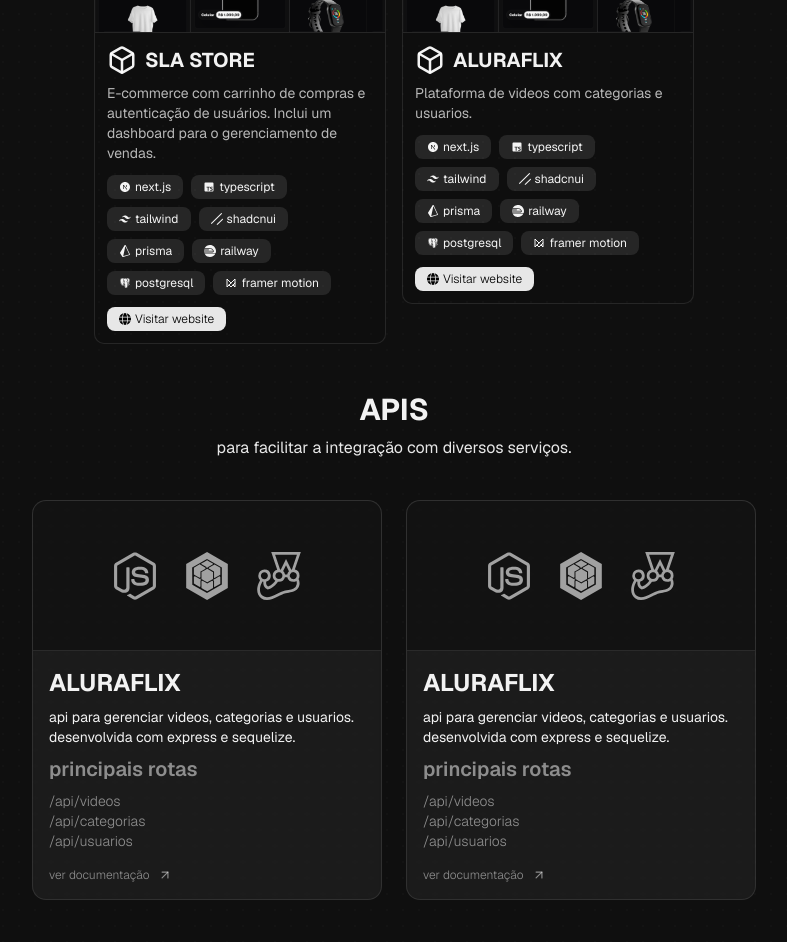
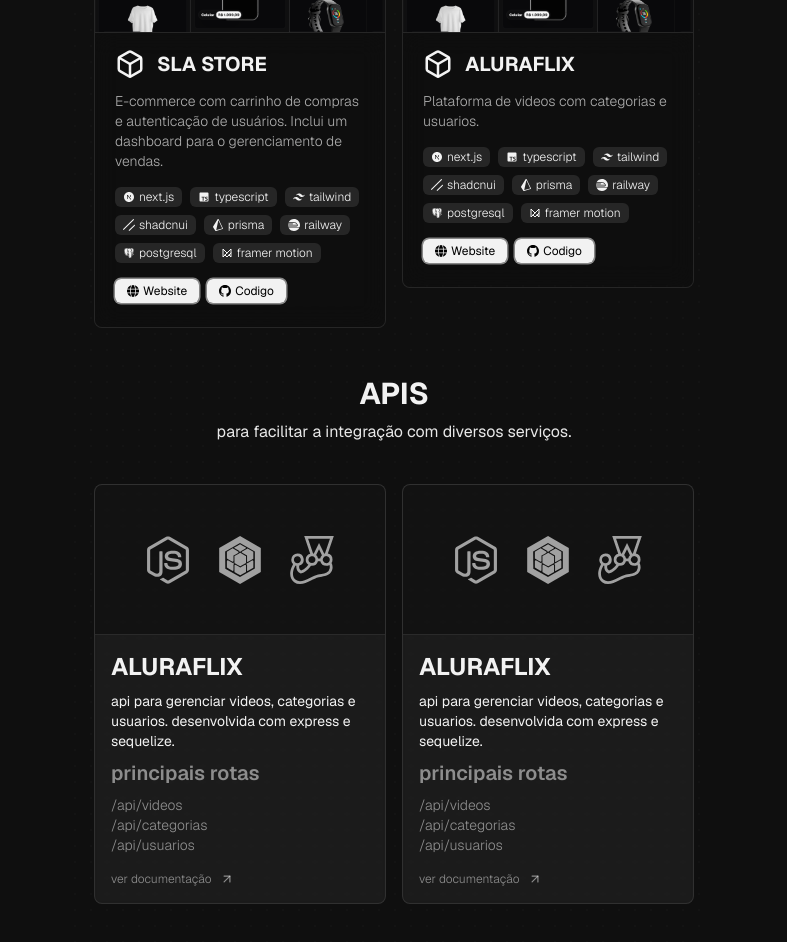
Before and after one commit to Cassiollopes/portifolio, a Next.js app: page / in a window 1280 px wide. Shown: the part 820-1762 px from the top of the page, without its empty margins (246-1033 px from the left). Built offline with nearby package versions, Linux system fonts and the light colour scheme.

Commit message:
modified:   src/app/layout.tsx 	modified:   src/app/page.tsx 	modified:   src/components/api-card.tsx 	modified:   src/components/hero.tsx 	modified:   src/components/project-card.tsx

```diff
--- a/src/app/layout.tsx
+++ b/src/app/layout.tsx
@@ -25,7 +25,7 @@
   return (
     <html lang="en">
       <body
-        className={`${geistSans.className} ${geistMono.variable} antialiased`}
+        className={`${geistSans.className} ${geistMono.variable} antialiased scroll-smooth`}
       >
         {children}
       </body>
--- a/src/app/page.tsx
+++ b/src/app/page.tsx
@@ -23,19 +23,21 @@
     flex items-center justify-start flex-col min-h-screen overflow-hidden"
     >
       <Hero />
-      <div className="flex flex-col text-2xl font-bold items-center w-full gap-12 relative pt-4 max-w-[1200px] px-5">
+      <div className="flex flex-col text-2xl font-bold items-center w-full gap-12 relative pt-4 max-w-[640px] md:px-5">
         <DotPattern
           className={cn(
             "[mask-image:radial-gradient(700_circle_at_center,white,transparent)] opacity-5"
           )}
         />
-        <div className="flex flex-col gap-10 items-center">
+        <div className="flex flex-col gap-10 items-center max-md:px-5">
           <div className="w-fit md:text-3xl flex-col uppercase">
             <h1>Projetos Fullstack</h1>
             <div className="rounded w-full h-[1px] bg-gradient-to-r from-sky-100/0 via-sky-300 to-sky-100/0" />
           </div>
-          <div className="flex gap-4 max-md:flex-col max-w-[600px]">
+          <div className="flex gap-4 max-md:flex-col">
             <ProjectCard
+              link="https://e-commerce-rho-eosin.vercel.app/"
+              sourceLink="https://github.com/cassiollopes/e-commerce"
               title="sla store"
               description="E-commerce com carrinho de compras e autenticação de usuários. Inclui um dashboard para o gerenciamento de vendas."
               images={["/mobile.png", "/desktop.png"]}
@@ -52,6 +54,8 @@
               ]}
             />
             <ProjectCard
+              link="https://aluraflix.vercel.app/"
+              sourceLink="https://github.com/cassiollopes/aluraflix"
               title="AluraFlix"
               description="Plataforma de videos com categorias e usuarios."
               images={["/mobile.png", "/desktop.png"]}
@@ -70,13 +74,21 @@
           </div>
         </div>
         <div className="w-full flex flex-col items-center justify-start relative gap-10 pb-20">
-          <div className="flex flex-col items-center justify-center gap-2">
+          <div className="flex flex-col items-center justify-center gap-2 max-md:px-5">
             <h1 className="uppercase md:text-3xl">Apis</h1>
             <h2 className="text-base font-normal lowercase text-white/90 text-center">
               para facilitar a integração com diversos serviços.
             </h2>
           </div>
-          <div className="flex gap-6 max-md:flex-col">
+          <div
+            className="flex gap-4 max-md:overflow-x-scroll max-md:w-full max-md:flex-nowrap max-md:px-5 scroll-smooth"
+            style={{
+              scrollbarWidth: "none",
+              msOverflowStyle: "none",
+              scrollSnapType: "x mandatory",
+            }}
+          >
+            <div style={{ scrollSnapAlign: "center" }}>
               <ApiCard
                 icons={[
                   <FaNodeJs key="nodejs" />,
@@ -88,6 +100,9 @@
                 link=""
                 title="AluraFlix"
               />
+            </div>
+
+            <div style={{ scrollSnapAlign: "center" }}>
               <ApiCard
                 icons={[
                   <FaNodeJs key="nodejs" />,
@@ -103,5 +118,6 @@
           </div>
         </div>
       </div>
+    </div>
   );
 }
--- a/src/components/api-card.tsx
+++ b/src/components/api-card.tsx
@@ -16,7 +16,7 @@
   return (
     <Link
       href={link}
-      className="w-full max-w-[350px] h-full flex flex-col gap-4 items-start justify-start border hover:border-border/30 cursor-pointer rounded-xl bg-white/5 backdrop-blur-[1.5px] transition-all duration-200 ease-in-out group overflow-hidden"
+      className="w-full max-md:min-w-[80vw] h-full flex flex-col gap-4 items-start justify-start border hover:border-border/30 cursor-pointer rounded-md bg-white/5 backdrop-blur-[1.5px] transition-all duration-200 ease-in-out group overflow-hidden"
     >
       <div className="h-[150px] w-full gap-6 bg-black/30 flex items-center justify-center text-5xl text-white/60 border-b">
         {icons.map((Icon) => Icon)}
--- a/src/components/hero.tsx
+++ b/src/components/hero.tsx
@@ -42,7 +42,7 @@
       <p className="md:text-center max-w-[500px] font-normal">
         Tenho 19 anos, estou no terceiro semestre da faculdade e procuro uma oportunidade de estágio na área de desenvolvimento de software.
       </p>
-      <div className="flex gap-2 items-center justify-center max-md:flex-col">
+      <div className="flex gap-2 items-center justify-center max-md:flex-col max-md:gap-3">
         {links.map((link, i) => (
           <Link
             key={i}
--- a/src/components/project-card.tsx
+++ b/src/components/project-card.tsx
@@ -1,12 +1,24 @@
 import Image from "next/image";
 import Link from "next/link";
 import { ReactNode } from "react";
-import { FaArrowRightLong, FaGlobe } from "react-icons/fa6";
+import { BsGithub } from "react-icons/bs";
+import { FaGlobe } from "react-icons/fa6";
 
 type technologies = {
   label: string;
   icon: ReactNode;
 };
+
+const cardOptions = [
+  {
+    label: "Website",
+    icon: <FaGlobe />,
+  },
+  {
+    label: "Codigo",
+    icon: <BsGithub />,
+  },
+];
 
 export default function ProjectCard({
   images,
@@ -14,19 +26,22 @@
   technologies,
   description,
   title,
+  link,
+  sourceLink,
 }: {
   images: string[];
   icon: ReactNode;
   technologies: technologies[];
   description: string;
   title: string;
+  link: string;
+  sourceLink: string;
 }) {
   return (
-    <Link
-      href="https://e-commerce-rho-eosin.vercel.app/"
-      className="bg-black/5 w-full h-full relative cursor-pointer overflow-hidden border rounded-lg flex items-start justify-center group flex-col  hover:border-white/20 transition-all duration-200 ease-in"
+    <div
+      className="bg-black/5 w-full h-full relative overflow-hidden border rounded-md flex items-start justify-center group flex-col hover:border-white/20 transition-all duration-200 ease-in"
     >
-      <div className="flex h-fit relative overflow-hidden w-full justify-center border-b">
+      <Link href={link} className="flex h-fit relative overflow-hidden w-full justify-center border-b">
         <Image
           src={images[0]}
           alt="Portfolio"
@@ -41,22 +56,20 @@
           height={200}
           className="w-full h-fit object-contain"
         />
-      </div>
-      <div className="h-full w-full flex p-3 gap-3 justify-between flex-col">
-        <div className="flex flex-col gap-2">
-          <div className="flex items-center gap-2 uppercase">
-            <div className="text-3xl">{icon}</div>
-            <h1 className="text-xl">{title}</h1>
-          </div>
-          <p className="text-sm max-md:text-base font-normal text-white/70">
-            {description}
-          </p>
+      </Link>
+      <div className="h-full w-full flex p-4 px-5 pb-6 justify-between flex-col gap-3 backdrop-blur-md">
+        <div className="flex items-center gap-3 uppercase">
+          <div className="text-3xl">{icon}</div>
+          <h1 className="text-xl">{title}</h1>
         </div>
-        <div className="flex flex-wrap gap-2">
+        <p className="text-sm max-md:text-base font-light text-white/65">
+          {description}
+        </p>
+        <div className="flex flex-wrap gap-2 py-1">
           {technologies.map((tech, i) => (
             <div
               key={i}
-              className="lowercase p-1 px-3 bg-white/10 rounded-md text-xs flex gap-1 items-center font-normal"
+              className="lowercase p-0.5 px-2 bg-white/10 rounded-sm text-xs flex gap-1 items-center font-light max-md:text-sm"
             >
               {tech.icon}
               {tech.label}
@@ -64,13 +77,20 @@
           ))}
         </div>
         <div className="flex items-center gap-2 w-full justify-between">
-          <div className="flex items-center gap-1 text-xs font-light text-black bg-white/90 p-1 px-3 rounded-md group">
-            <FaGlobe />
-            <h1>Visitar website</h1>
+          <div className="flex items-center gap-2">
+            {cardOptions.map((option, i) => (
+              <Link
+                href={option.label === "Website" ? link : sourceLink}
+                key={i}
+                className="flex items-center gap-1 text-xs max-md:text-sm font-normal text-black bg-white/95 p-1 px-3 rounded-sm group ring-[1.5px] ring-white/50 hover:opacity-50 transition-all duration-200 ease-in-out cursor-pointer"
+              >
+                {option.icon}
+                <h1>{option.label}</h1>
+              </Link>
+            ))}
           </div>
-          <FaArrowRightLong className="translate-x-10 group-hover:translate-x-0 transition-all duration-200 ease-in opacity-0 group-hover:opacity-100 text-xl" />
         </div>
       </div>
-    </Link>
+    </div>
   );
 }
```
Lines whose indentation alone changed are shown as unchanged.
